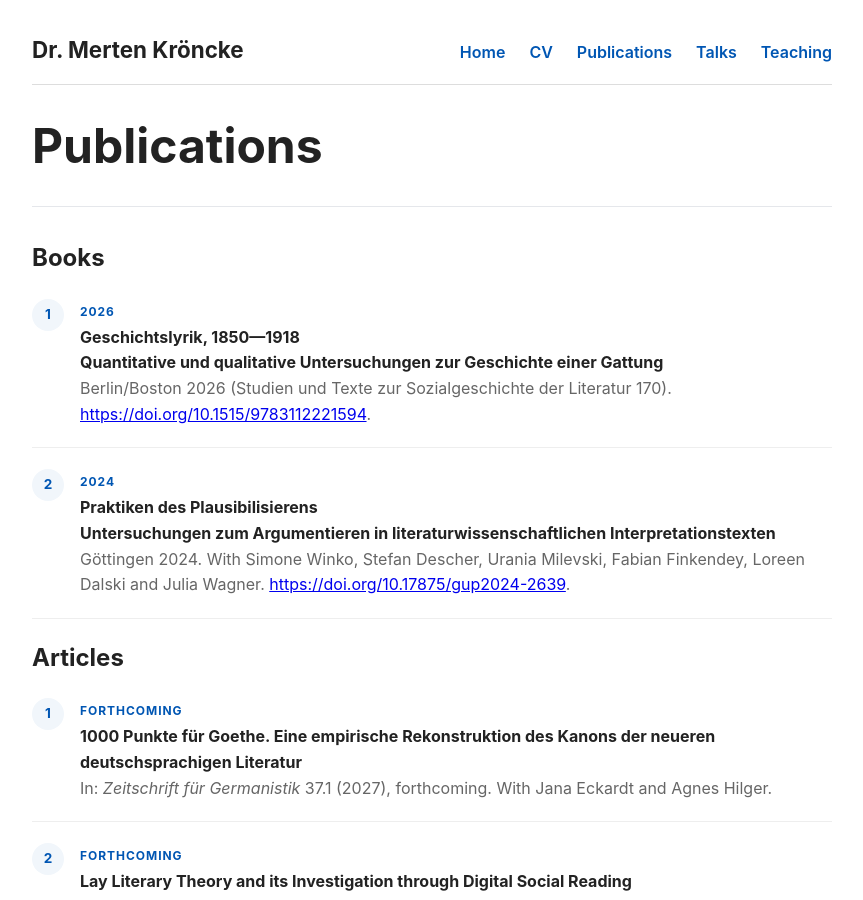
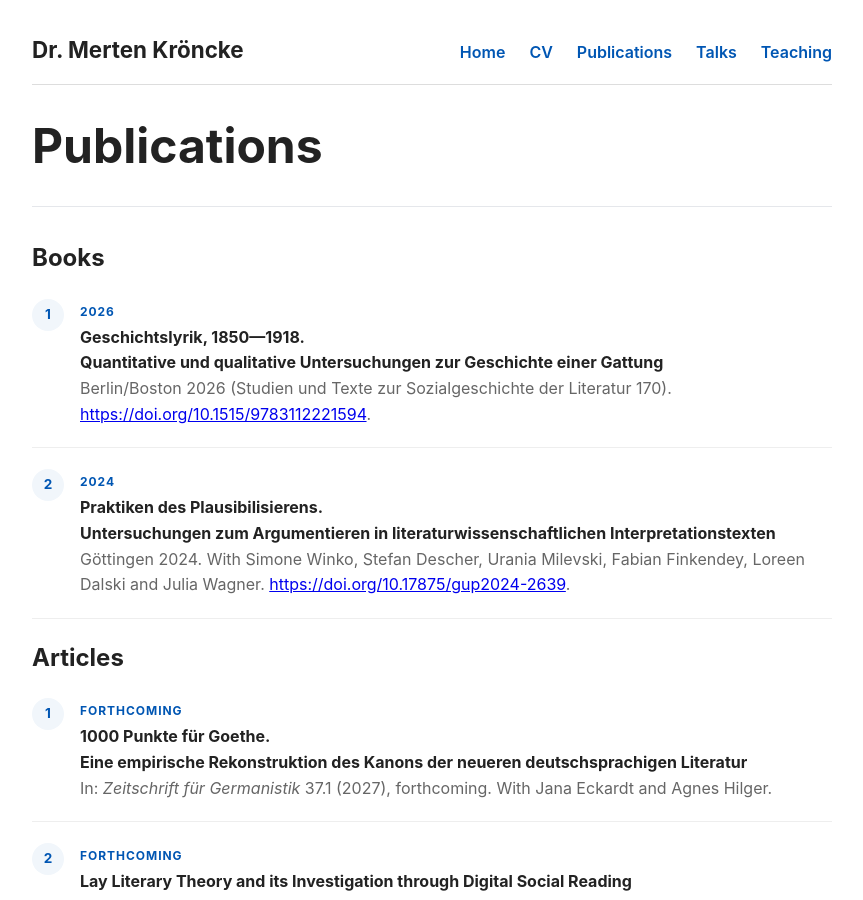
Before and after one commit to MertenKroencke/mertenkroencke.github.io, a Jekyll site: the page built from publications/index.md, in a window 1280 px wide and 900 px high. Shown: the whole window, without its empty margins (208-1071 px from the left). Built offline with Jekyll 4.4.1, drawn with Linux system fonts in a browser that asks for light colours.

Commit message:
Update index.md

```diff
--- a/publications/index.md
+++ b/publications/index.md
@@ -25,14 +25,14 @@ summary{cursor:pointer;font-weight:700;color:#0056b3}
 ## Books
 
 <ol class="pub-list">
-<li><div class="pub-kind">2026</div><div class="pub-title">Geschichtslyrik, 1850—1918<br>Quantitative und qualitative Untersuchungen zur Geschichte einer Gattung</div><div class="pub-meta">Berlin/Boston 2026 (Studien und Texte zur Sozialgeschichte der Literatur 170). <a href="https://doi.org/10.1515/9783112221594">https://doi.org/10.1515/9783112221594</a>.</div></li>
-<li><div class="pub-kind">2024</div><div class="pub-title">Praktiken des Plausibilisierens<br>Untersuchungen zum Argumentieren in literaturwissenschaftlichen Interpretationstexten</div><div class="pub-meta">Göttingen 2024. With Simone Winko, Stefan Descher, Urania Milevski, Fabian Finkendey, Loreen Dalski and Julia Wagner. <a href="https://doi.org/10.17875/gup2024-2639">https://doi.org/10.17875/gup2024-2639</a>.</div></li>
+<li><div class="pub-kind">2026</div><div class="pub-title">Geschichtslyrik, 1850—1918.<br>Quantitative und qualitative Untersuchungen zur Geschichte einer Gattung</div><div class="pub-meta">Berlin/Boston 2026 (Studien und Texte zur Sozialgeschichte der Literatur 170). <a href="https://doi.org/10.1515/9783112221594">https://doi.org/10.1515/9783112221594</a>.</div></li>
+<li><div class="pub-kind">2024</div><div class="pub-title">Praktiken des Plausibilisierens.<br>Untersuchungen zum Argumentieren in literaturwissenschaftlichen Interpretationstexten</div><div class="pub-meta">Göttingen 2024. With Simone Winko, Stefan Descher, Urania Milevski, Fabian Finkendey, Loreen Dalski and Julia Wagner. <a href="https://doi.org/10.17875/gup2024-2639">https://doi.org/10.17875/gup2024-2639</a>.</div></li>
 </ol>
 
 ## Articles
 
 <ol class="pub-list">
-<li><div class="pub-kind">Forthcoming</div><div class="pub-title">1000 Punkte für Goethe. Eine empirische Rekonstruktion des Kanons der neueren deutschsprachigen Literatur</div><div class="pub-meta">In: <em>Zeitschrift für Germanistik</em> 37.1 (2027), forthcoming. With Jana Eckardt and Agnes Hilger.</div></li>
+<li><div class="pub-kind">Forthcoming</div><div class="pub-title">1000 Punkte für Goethe.<br>Eine empirische Rekonstruktion des Kanons der neueren deutschsprachigen Literatur</div><div class="pub-meta">In: <em>Zeitschrift für Germanistik</em> 37.1 (2027), forthcoming. With Jana Eckardt and Agnes Hilger.</div></li>
 <li><div class="pub-kind">Forthcoming</div><div class="pub-title">Lay Literary Theory and its Investigation through Digital Social Reading</div><div class="pub-meta">In: <em>Journal of Literary Theory</em> 20.2 (2026), forthcoming.</div></li>
 <li><div class="pub-kind">Forthcoming</div><div class="pub-title">Taking a Step Back: Theoretical Fundamentals of Canonicity and its Empirical Reconstruction</div><div class="pub-meta">In: <em>Poetics Today</em> 47.3 (2026), forthcoming. With Agnes Hilger and Jana Eckardt.</div></li>
 <li><div class="pub-kind">2026</div><div class="pub-title">Kohärenz, Realitätsbezug, Multiperspektivität. Geschichtslyrikanthologien als Medien populärer Geschichtsvermittlung im 19. und 20. Jahrhundert</div><div class="pub-meta">In: Björn Spiekermann/Bernhard Walcher (eds.): <em>Das deutschsprachige populäre Geschichtsbuch im 19. und 20. Jahrhundert</em>, Hannover 2026 (Non Fiktion 20), pp. 127–147.</div></li>
```
